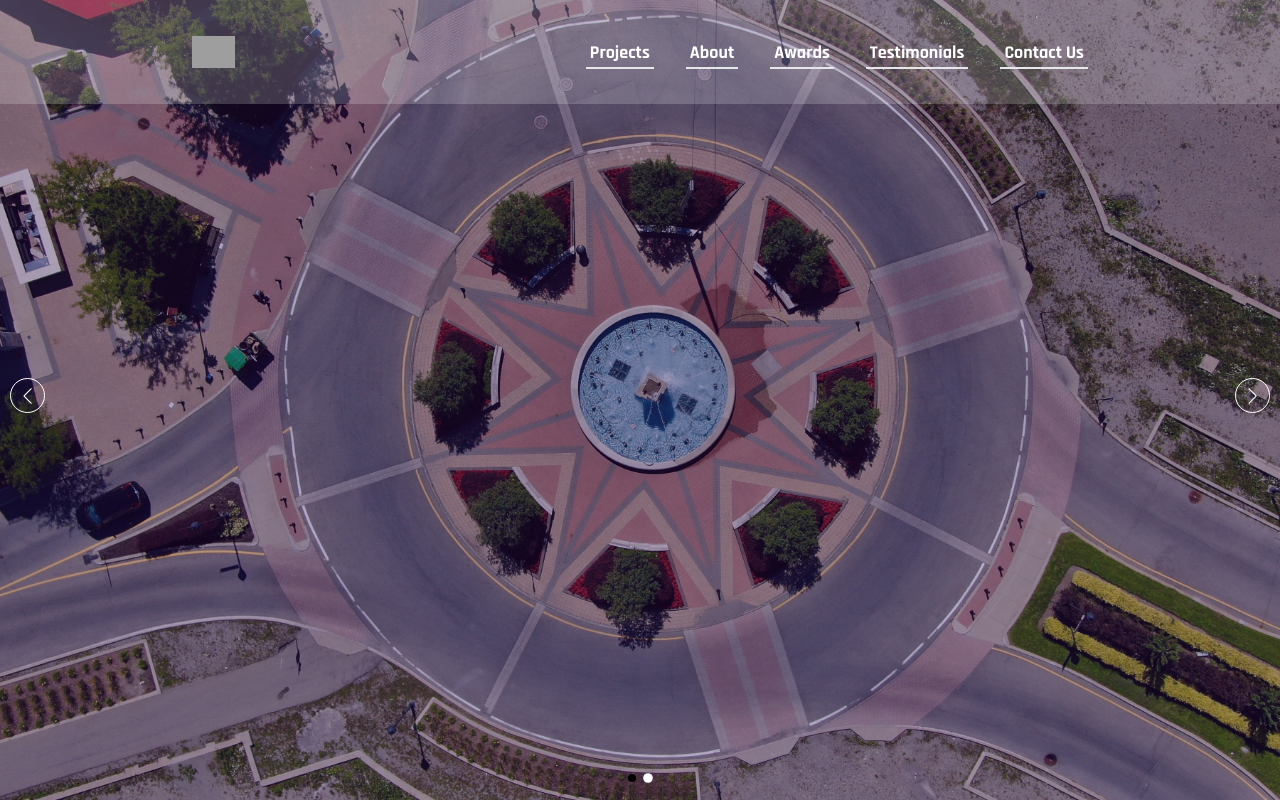
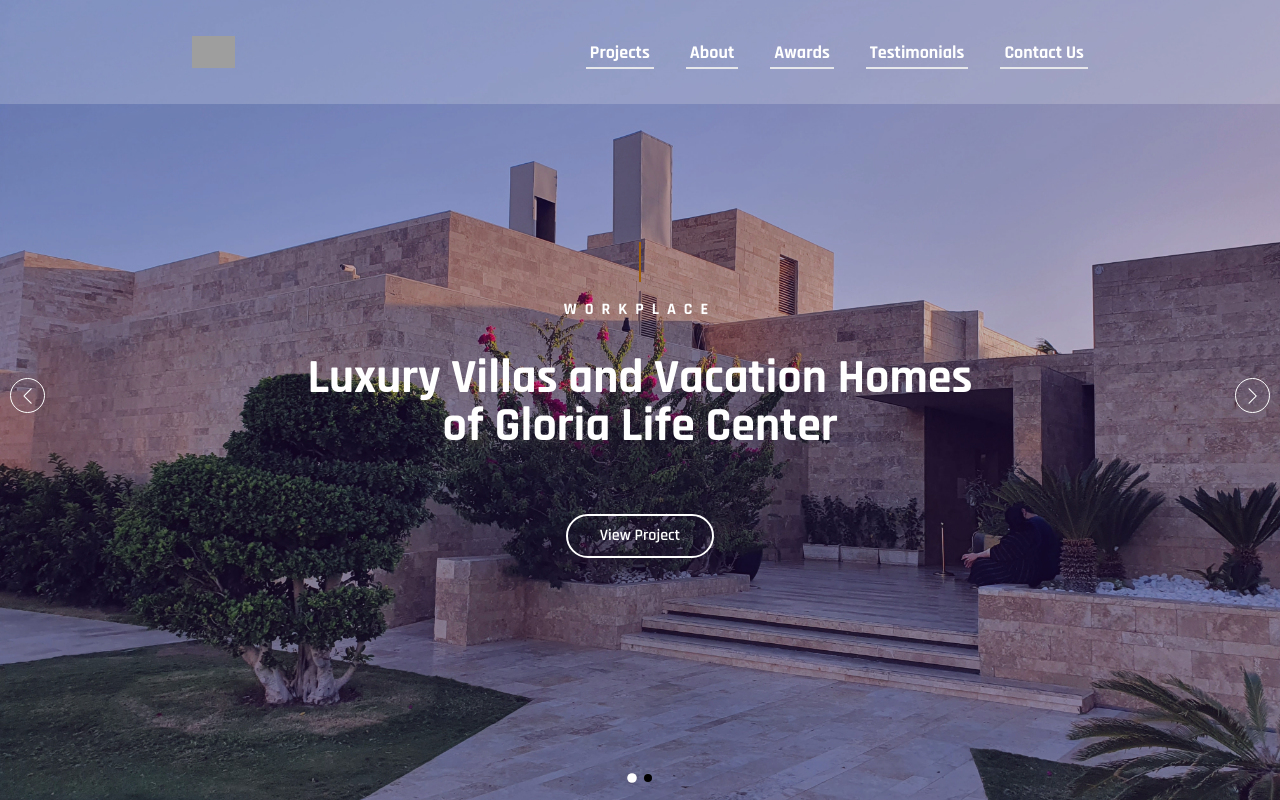
Before and after one commit to chirag3003/architect-nextjs, a Next.js app: page / in a window 1280 px wide. Shown: the top 800 px of the page. Built offline with nearby package versions, Linux system fonts and the light colour scheme; grey boxes are pictures that could not be loaded.

Commit message:
updated carousel

```diff
--- a/components/Carousels/ImageCarousel/index.tsx
+++ b/components/Carousels/ImageCarousel/index.tsx
@@ -1,6 +1,7 @@
 import React from 'react';
 import Carousels from "../index";
 import ImageCarouselStyle from "./ImageCarousel.style";
+import LineElement from "../../LineElement";
 
 type ImageCarouselProps = {
     images: ImageCarouselImage[]
@@ -17,15 +18,21 @@ function ImageCarousel(props: ImageCarouselProps) {
             <Carousels carouselChildren={
                 props.images.map((image, index) => {
                     return (
-                        <div className={"w-full h-full relative image-purple"} key={index}>
+                        <div className={"w-full h-full relative image-purple "} key={index}>
                             <div style={{
                                 backgroundImage:`url("${image.src}")`
-                            }} className="image w-full h-full">
+                            }} className="image w-full h-full" >
                             </div>
-                            {/*{image.text &&*/}
-                            {/*    <h2 className="text w-1/2 text-white text-5xl absolute bottom-10 right-5 text-right">*/}
-                            {/*        {image.text}*/}
-                            {/*    </h2>}*/}
+                            <div className="content text-white absolute top-0 left-0 h-full w-full flex justify-center items-center flex-col    ">
+                                <LineElement/>
+                                <div className="heading">
+                                    <h2 className={"font-semibold mt-4 mb-8"}>workplace</h2>
+                                </div>
+                                <div className="title max-w-2xl font-bold text-5xl text-center mb-16">
+                                    <h1>Luxury Villas and Vacation Homes of Gloria Life Center</h1>
+                                </div>
+                                <button className={"py-2 px-8 font-semibold font-2xl border-2 border-white rounded-l-full rounded-r-full"}>View Project</button>
+                            </div>
                         </div>
                     )
                 })
--- a/components/Carousels/index.tsx
+++ b/components/Carousels/index.tsx
@@ -28,7 +28,7 @@ function Carousels({slidesPerView = 1, carouselChildren, ...Props}: props) {
                 modules={[Navigation, Pagination, Scrollbar, A11y, Autoplay]}
                 pagination={{clickable: true}}
                 loop={true}
-                autoplay={Props.autoplay?Props.autoplay:{}}
+                // autoplay={Props.autoplay?Props.autoplay:{}}
                 className={`h-full w-full ${Props.className ? Props.className : ""}`}
             >
                 {carouselChildren?.map((child, index) => {
```
